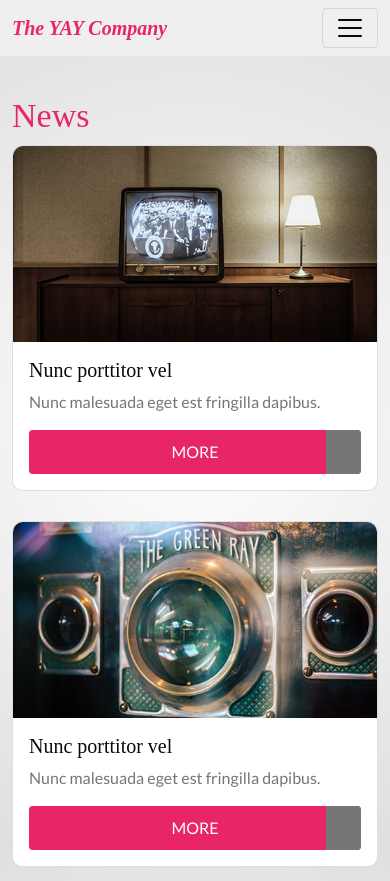
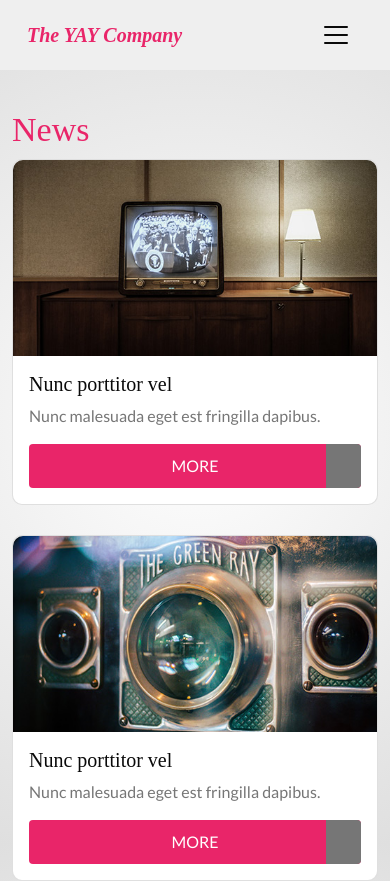
Before and after one commit to Noroff-FEU-Assignments/css-frameworks-ca-Kaladinge, a React (Create React App) app: page /news in a window 390 px wide. Shown: the top 881 px of the page. Built offline with nearby package versions, Linux system fonts and the light colour scheme; a web font is replaced by a local one.

Commit message:
working on mobile nav menu

```diff
--- a/src/sass/partials/_nav.scss
+++ b/src/sass/partials/_nav.scss
@@ -1,18 +1,16 @@
-.btn-secondary {
-  color: white;
-  border-top-left-radius: 0;
-  border-bottom-left-radius: 0;
-}
+.navbar-light {
+  padding: 15px;
 
-.navbar-light .navbar-brand {
+  .navbar-brand {
     color: $cherry;
     font-family: $headings-font-family;
     font-style: italic;
     font-weight: 600;
+    padding-right: 30px;
   }
 
-.navbar-nav {
-  padding-left: 30px;
+  .navbar-toggler {
+    border: none;
   }
 
   .nav-link {
@@ -23,9 +21,38 @@
     background-color: $white;
   }
 
+  .btn-secondary {
+    color: white;
+    border-top-left-radius: 0;
+    border-bottom-left-radius: 0;
+  }
+}
+
 .form-control {
   border-top-right-radius: 0;
   border-bottom-right-radius: 0;
   background-color: $white;
   border: none;
 }
+
+@media (max-width: 768px) {
+  .navbar-collapse {
+    position: absolute;
+    width: 100%;
+    height: 200px;
+    z-index: 5;
+    top: 70px;
+    left: 0;
+    background-color: $light;
+  }
+
+  .d-flex {
+    width: 95%;
+    margin: 30px auto;
+  }
+
+  .nav-link {
+    padding: 300px !important;
+    border: 1px solid green;
+  }
+}
--- a/src/sass/partials/_news.scss
+++ b/src/sass/partials/_news.scss
@@ -1,13 +1,5 @@
 /* cards */
 
-.btn-primary {
-  color: white;
-  width: 100%;
-  text-transform: uppercase;
-  padding: 10px;
-  position: relative;
-  border: none;
-}
 .card {
   margin-bottom: 30px;
   border-radius: 10px;
```
Lines whose indentation alone changed are shown as unchanged.
